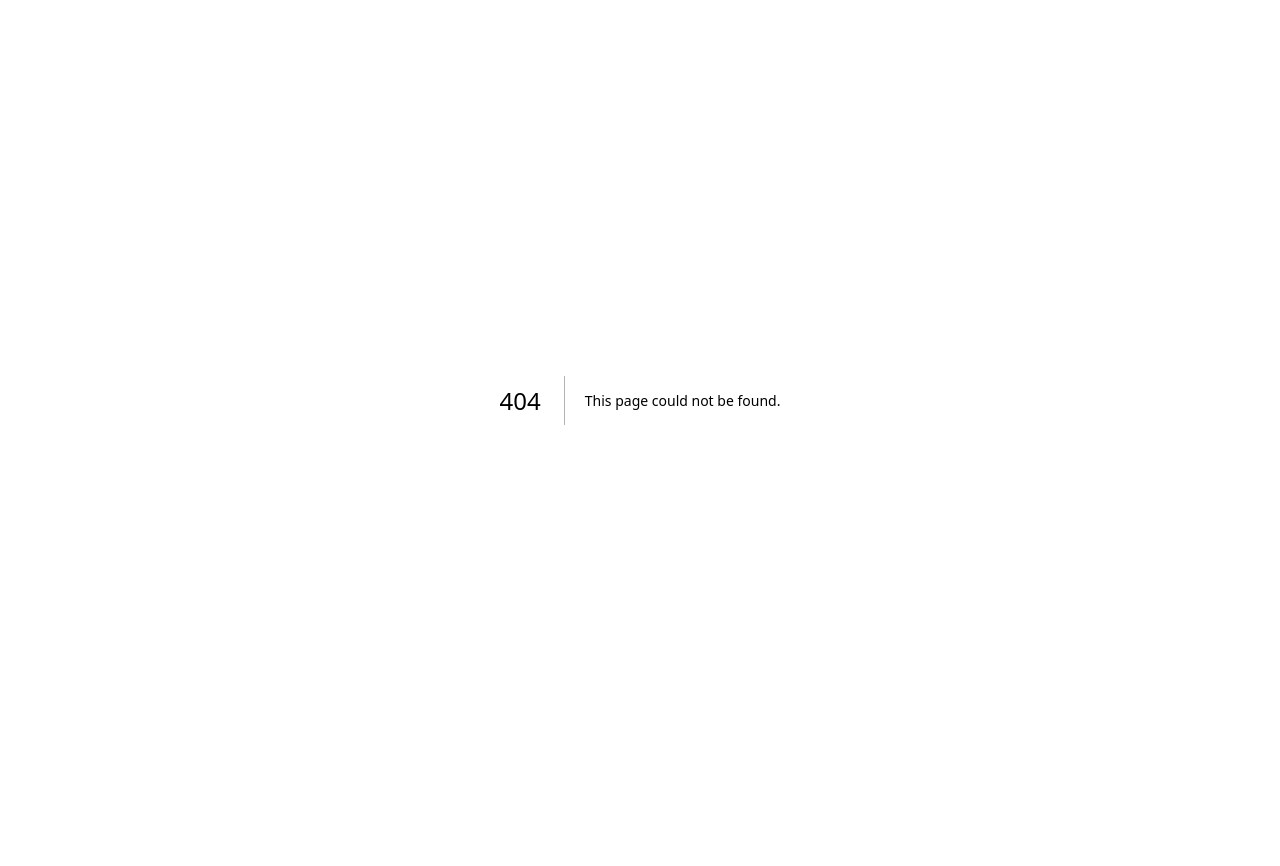
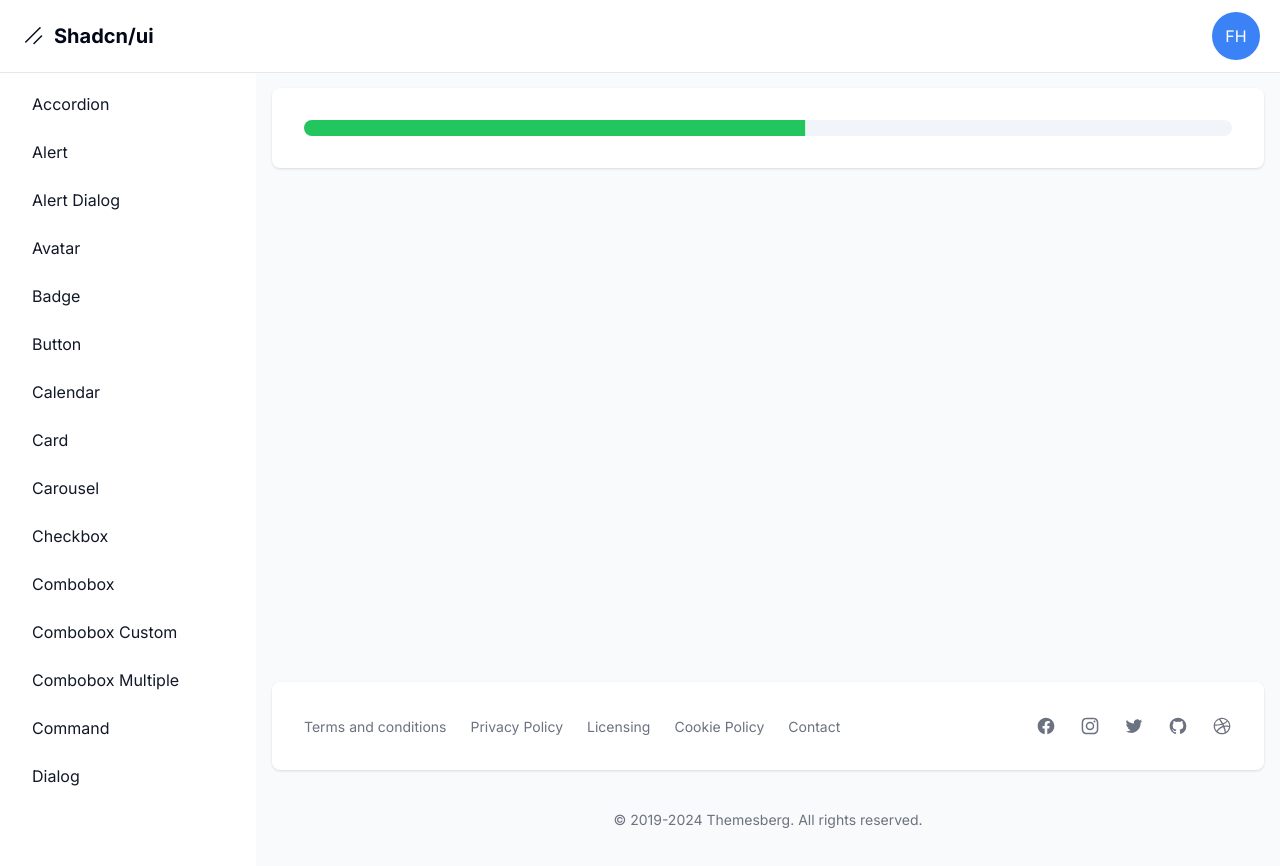
Before and after one commit to AlexMartin998/shadcn-next-b1, a Next.js app: page /dashboard/progress in a window 1280 px wide. Before the commit this address had no page. Shown: the top 866 px of the page. Before the commit the page ends 800 px from the top, so only its background shows below. Built offline with nearby package versions, Linux system fonts and the light colour scheme.

Commit message:
ADD: progress

```diff
--- a/package.json
+++ b/package.json
@@ -16,6 +16,7 @@
     "@radix-ui/react-dialog": "^1.0.5",
     "@radix-ui/react-label": "^2.0.2",
     "@radix-ui/react-popover": "^1.0.7",
+    "@radix-ui/react-progress": "^1.0.3",
     "@radix-ui/react-slot": "^1.0.2",
     "@radix-ui/react-toast": "^1.1.5",
     "class-variance-authority": "^0.7.0",
--- a/src/app/dashboard/layout.tsx
+++ b/src/app/dashboard/layout.tsx
@@ -62,7 +62,12 @@
   {
     name: 'otp',
     href: 'otp',
-  }
+  },
+
+  {
+    name: 'progress',
+    href: 'progress',
+  },
 ].sort((a, b) => a.name.localeCompare(b.name));
 
 export default function DashboardLayout({
--- /dev/null
+++ b/src/app/dashboard/progress/page.tsx
@@ -0,0 +1,44 @@
+'use client';
+
+import { useEffect, useState } from 'react';
+
+import { Progress } from '@/components/ui/progress';
+import { cn } from '@/lib/utils';
+
+export type PageProps = {};
+
+const Page: React.FC<PageProps> = () => {
+  const [progress, setProgress] = useState(0);
+
+  useEffect(() => {
+    const interval = setInterval(() => {
+      setProgress(prev => {
+        const next = prev + 1;
+
+        if (next >= 100) {
+          clearInterval(interval);
+        }
+
+        return next;
+      });
+    }, 100);
+
+    return () => {
+      clearInterval(interval);
+    };
+  }, []);
+
+  return (
+    <Progress
+      value={progress}
+      indicatorColor={cn({
+        'bg-red-500': progress < 50,
+        'bg-yellow-500': progress >= 50 && progress < 80,
+        'bg-green-500': progress <= 99,
+        'bg-blue-500': progress === 100,
+      })}
+    />
+  );
+};
+
+export default Page;
--- /dev/null
+++ b/src/components/ui/progress.tsx
@@ -0,0 +1,34 @@
+'use client';
+
+import * as ProgressPrimitive from '@radix-ui/react-progress';
+import * as React from 'react';
+
+import { cn } from '@/lib/utils';
+
+// custom props
+interface ProgressProps
+  extends React.ComponentPropsWithoutRef<typeof ProgressPrimitive.Root> {
+  indicatorColor?: string;
+}
+
+const Progress = React.forwardRef<
+  React.ElementRef<typeof ProgressPrimitive.Root>,
+  ProgressProps
+>(({ className, value, indicatorColor = 'bg-primary', ...props }, ref) => (
+  <ProgressPrimitive.Root
+    ref={ref}
+    className={cn(
+      'relative h-4 w-full overflow-hidden rounded-full bg-secondary',
+      className
+    )}
+    {...props}
+  >
+    <ProgressPrimitive.Indicator
+      className={cn('h-full w-full flex-1 transition-all', indicatorColor)}
+      style={{ transform: `translateX(-${100 - (value || 0)}%)` }}
+    />
+  </ProgressPrimitive.Root>
+));
+Progress.displayName = ProgressPrimitive.Root.displayName;
+
+export { Progress };
```
Also changed, not shown: 1 other file (tests, documents, lock files or other folders).
